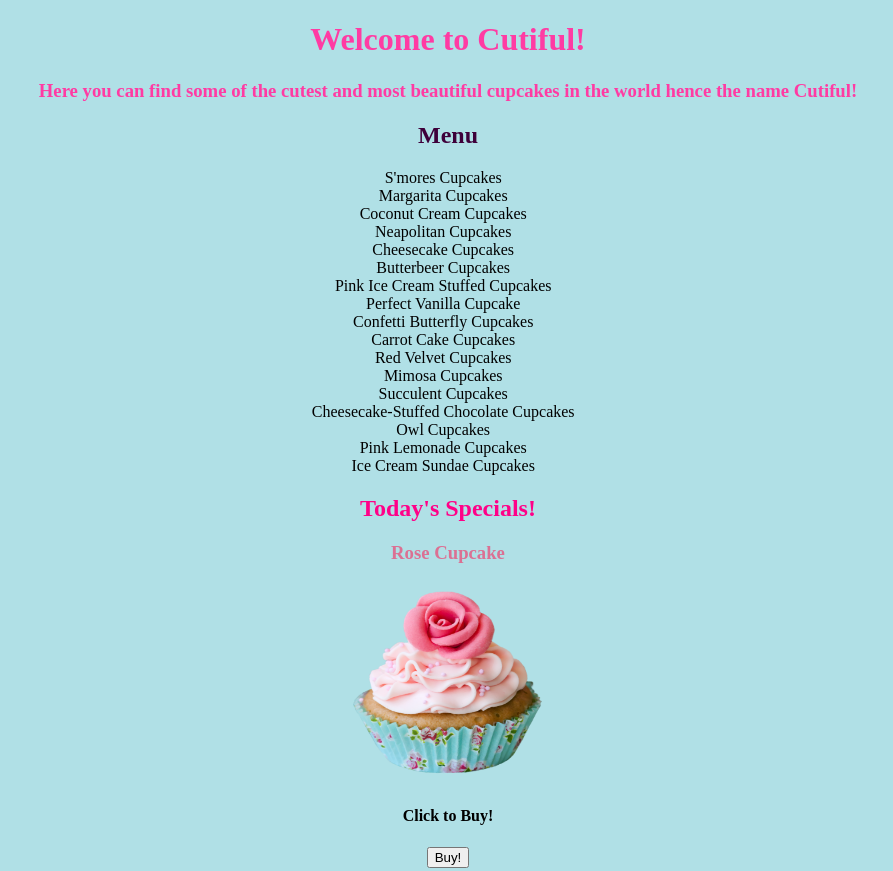
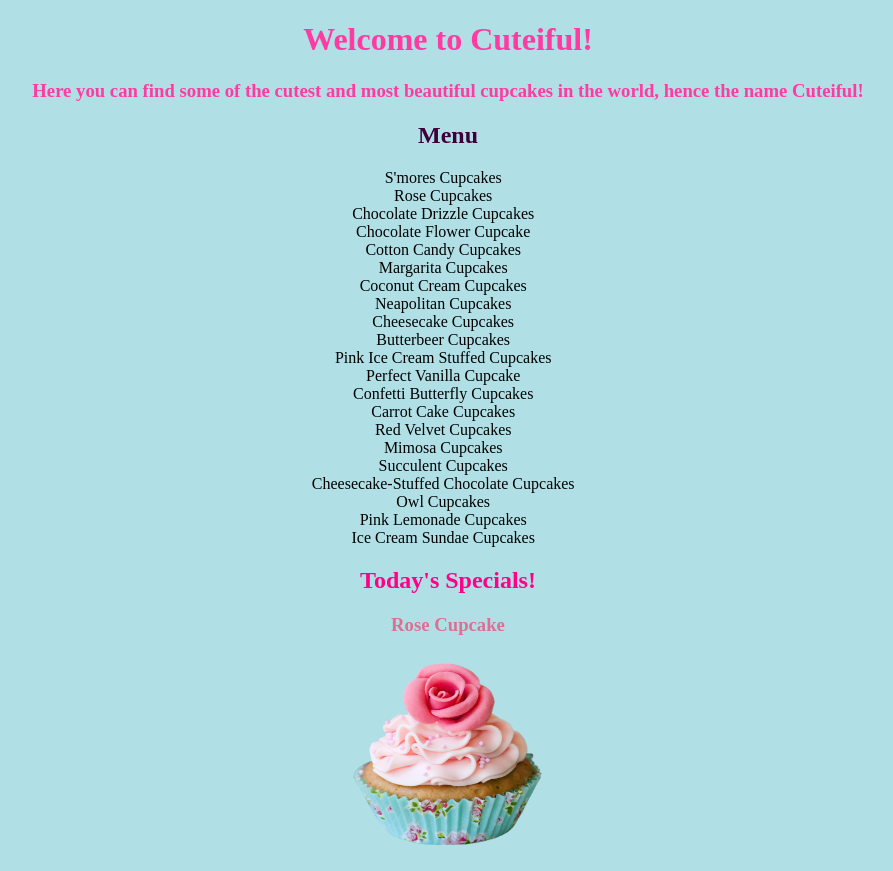
Before and after one commit to TCV570/Cuteiful-Cupcakes, a plain HTML site: page index.html in a window 1280 px wide. Shown: the top 871 px of the page, without its empty margins (192-1085 px from the left). Drawn offline with Linux system fonts and the light colour scheme.

Commit message:
Updated Menu and Title

```diff
--- a/index.html
+++ b/index.html
@@ -5,12 +5,16 @@
 <title>Page Title</title>
 </head>
 
-<h1><center>Welcome to Cutiful!</center></h1>
-<h3 style="color: rgb(255, 59, 163)"><center>Here you can find some of the cutest and most beautiful cupcakes in the world hence the name Cutiful!</center></h3>
+<h1><center>Welcome to Cuteiful!</center></h1>
+<h3 style="color: rgb(255, 59, 163)"><center>Here you can find some of the cutest and most beautiful cupcakes in the world, hence the name Cuteiful!</center></h3>
 
 <h2 style="color: rgb(62, 0, 58)">Menu</h2>
 <ul>
   <li>S'mores Cupcakes</li>
+  <li>Rose Cupcakes</li>
+  <li>Chocolate Drizzle Cupcakes</li>
+  <li>Chocolate Flower Cupcake</li>
+  <li>Cotton Candy Cupcakes</li>
   <li>Margarita Cupcakes</li>
   <li>Coconut Cream Cupcakes</li>
   <li>Neapolitan Cupcakes</li>
```
